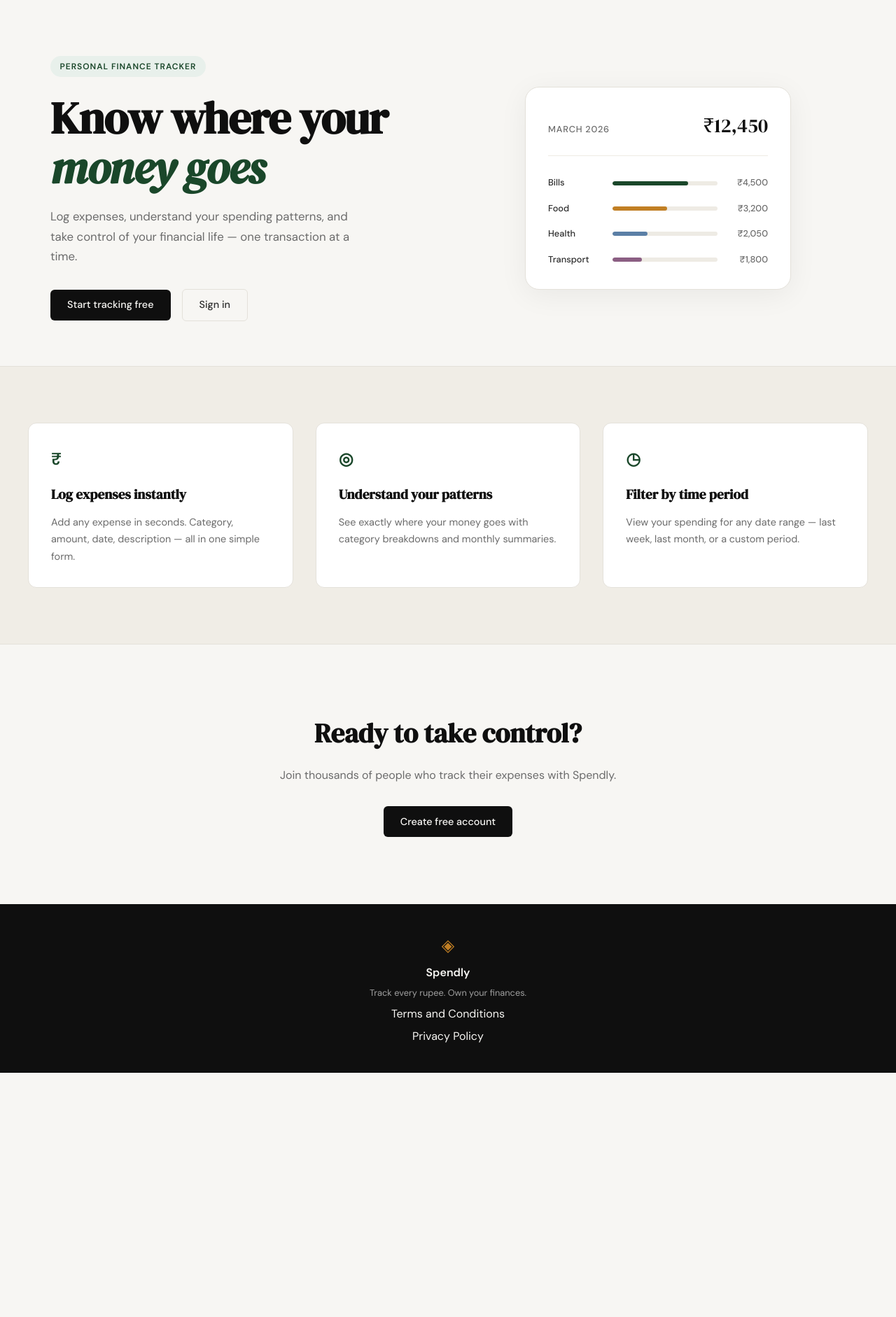
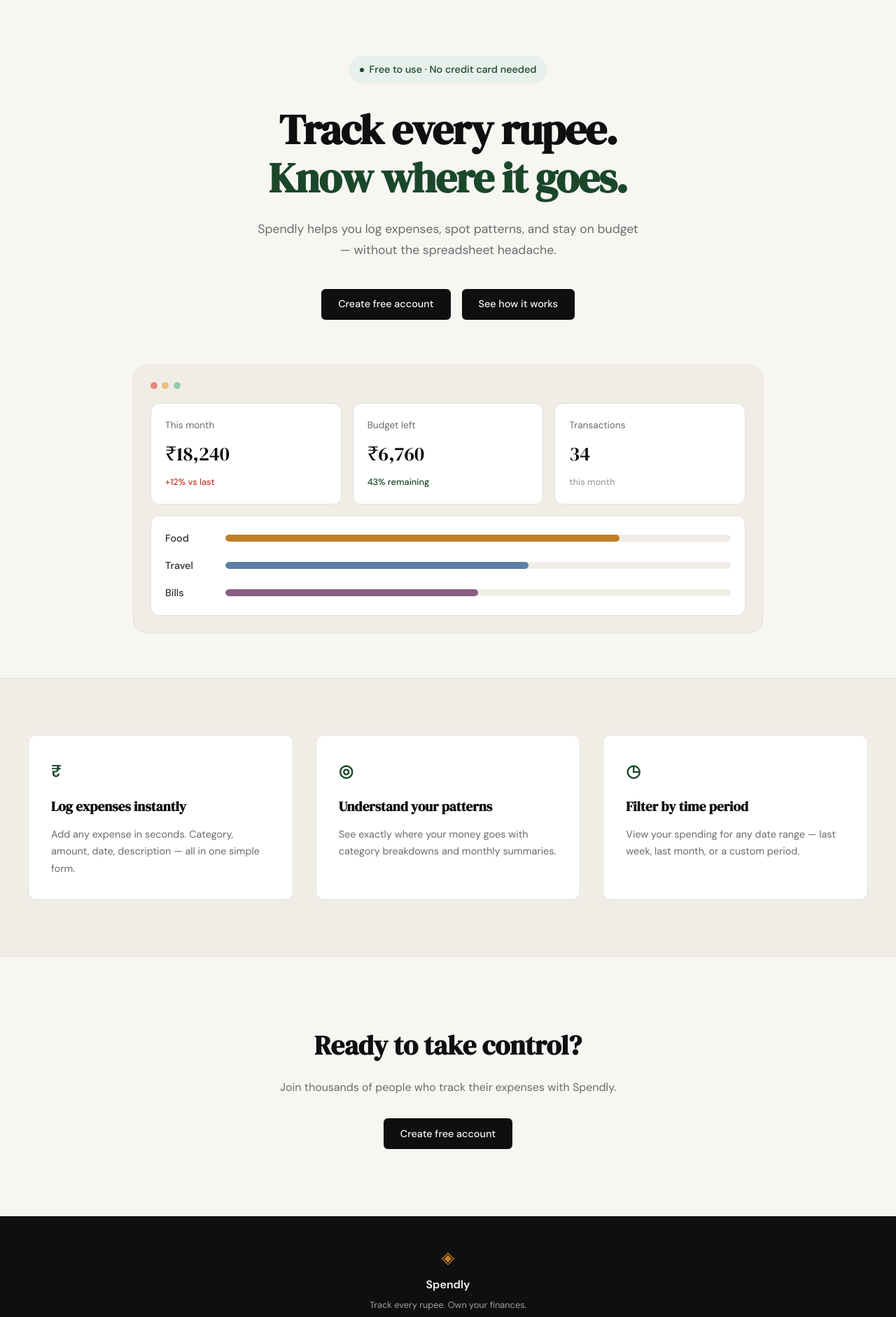
Before and after one commit to gurpreetnsrsel-cloud/spendly, a Flask app: page / in a window 1280 px wide. Shown: the part 61-1943 px from the top of the page at 70% size. Before the commit the page ends 1594 px from the top, so only its background shows below. Run offline with Flask 3, Linux system fonts and the light colour scheme.

Commit message:
landing: redesign hero section to match mockup

```diff
--- a/static/css/style.css
+++ b/static/css/style.css
@@ -125,53 +125,66 @@ a { color: inherit; text-decoration: none; }
 
 .hero {
     padding: 5rem 2rem 4rem;
-    display: grid;
-    grid-template-columns: 1fr 1fr;
-    gap: 4rem;
-    align-items: center;
     max-width: var(--max-width);
     margin: 0 auto;
+    text-align: center;
+}
+
+.hero-inner {
+    max-width: 720px;
+    margin: 0 auto;
+    display: flex;
+    flex-direction: column;
+    align-items: center;
 }
 
 .hero-badge {
-    display: inline-block;
+    display: inline-flex;
+    align-items: center;
+    gap: 0.5rem;
     background: var(--accent-light);
     color: var(--accent);
-    font-size: 0.75rem;
-    font-weight: 600;
-    letter-spacing: 0.08em;
-    text-transform: uppercase;
-    padding: 0.35rem 0.85rem;
+    font-size: 0.9rem;
+    font-weight: 500;
+    padding: 0.5rem 1rem;
     border-radius: 999px;
-    margin-bottom: 1.5rem;
+    margin-bottom: 2rem;
+}
+
+.hero-badge-dot {
+    width: 6px;
+    height: 6px;
+    border-radius: 50%;
+    background: var(--accent);
 }
 
 .hero-title {
     font-family: var(--font-display);
-    font-size: clamp(2.5rem, 5vw, 4rem);
-    line-height: 1.1;
+    font-size: clamp(2.5rem, 6vw, 3.75rem);
+    line-height: 1.15;
     letter-spacing: -0.02em;
     color: var(--ink);
-    margin-bottom: 1.25rem;
+    margin-bottom: 1.5rem;
 }
 
-.hero-title em {
-    font-style: italic;
+.hero-title-accent {
     color: var(--accent);
 }
 
 .hero-subtitle {
-    font-size: 1.05rem;
+    font-size: 1.1rem;
     color: var(--ink-muted);
     line-height: 1.7;
-    max-width: 460px;
-    margin-bottom: 2rem;
+    max-width: 560px;
+    margin-bottom: 2.5rem;
 }
 
 .hero-actions {
     display: flex;
     gap: 1rem;
     align-items: center;
+    justify-content: center;
+    margin-bottom: 4rem;
 }
 
 /* ------------------------------------------------------------------ */
@@ -184,77 +197,108 @@ a { color: inherit; text-decoration: none; }
 }
 
 .mock-card {
+    background: var(--paper-warm);
+    border: 1px solid var(--border);
+    border-radius: var(--radius-lg);
+    padding: 1.5rem;
+    width: 100%;
+    max-width: 900px;
+}
+
+.mock-card-dots {
+    display: flex;
+    gap: 0.4rem;
+    margin-bottom: 1.25rem;
+}
+
+.mock-dot {
+    width: 10px;
+    height: 10px;
+    border-radius: 50%;
+}
+
+.mock-dot-red { background: #e5877e; }
+.mock-dot-yellow { background: #e8c07d; }
+.mock-dot-green { background: #97cbb0; }
+
+.mock-stats {
+    display: grid;
+    grid-template-columns: repeat(3, 1fr);
+    gap: 1rem;
+    margin-bottom: 1rem;
+}
+
+.mock-stat {
     background: var(--paper-card);
     border: 1px solid var(--border);
-    border-radius: var(--radius-lg);
-    padding: 2rem;
-    width: 100%;
-    max-width: 380px;
-    box-shadow: 0 8px 40px rgba(0,0,0,0.06);
+    border-radius: var(--radius-md);
+    padding: 1.25rem;
+    display: flex;
+    flex-direction: column;
+    gap: 0.5rem;
+    text-align: left;
 }
 
-.mock-card-header {
-    display: flex;
-    justify-content: space-between;
-    align-items: baseline;
-    margin-bottom: 1.75rem;
-    padding-bottom: 1.25rem;
-    border-bottom: 1px solid var(--border-soft);
+.mock-stat-label {
+    font-size: 0.85rem;
+    color: var(--ink-muted);
 }
 
-.mock-label {
-    font-size: 0.8rem;
-    font-weight: 500;
-    color: var(--ink-muted);
-    text-transform: uppercase;
-    letter-spacing: 0.06em;
-}
-
-.mock-total {
+.mock-stat-value {
     font-family: var(--font-display);
     font-size: 1.75rem;
     color: var(--ink);
 }
 
-.mock-bars { display: flex; flex-direction: column; gap: 1rem; }
+.mock-stat-change {
+    font-size: 0.8rem;
+    font-weight: 500;
+}
+
+.mock-stat-negative { color: var(--danger); }
+.mock-stat-positive { color: var(--accent); }
+.mock-stat-muted { color: var(--ink-faint); }
+
+.mock-bars-card {
+    background: var(--paper-card);
+    border: 1px solid var(--border);
+    border-radius: var(--radius-md);
+    padding: 1.25rem;
+    display: flex;
+    flex-direction: column;
+    gap: 1rem;
+}
 
 .mock-bar-row {
     display: grid;
-    grid-template-columns: 80px 1fr 60px;
+    grid-template-columns: 70px 1fr;
     align-items: center;
-    gap: 0.75rem;
+    gap: 1rem;
 }
 
 .mock-cat {
-    font-size: 0.8rem;
+    font-size: 0.9rem;
     font-weight: 500;
     color: var(--ink-soft);
+    text-align: left;
 }
 
 .mock-bar-track {
-    height: 6px;
-    background: var(--border-soft);
+    height: 10px;
+    background: var(--paper-warm);
     border-radius: 999px;
     overflow: hidden;
 }
 
 .mock-bar {
     height: 100%;
-    background: var(--accent);
     border-radius: 999px;
     transition: width 0.6s ease;
 }
 
-.mock-bar-2 { background: var(--accent-2); }
-.mock-bar-3 { background: #5b7fa6; }
-.mock-bar-4 { background: #8b5e83; }
-
-.mock-amt {
-    font-size: 0.8rem;
-    font-weight: 500;
-    color: var(--ink-muted);
-    text-align: right;
-}
+.mock-bar-food { background: var(--accent-2); }
+.mock-bar-travel { background: #5b7fa6; }
+.mock-bar-bills { background: #8b5e83; }
 
 /* ------------------------------------------------------------------ */
 /* Buttons                                                             */
@@ -554,14 +598,8 @@ a { color: inherit; text-decoration: none; }
 /* ------------------------------------------------------------------ */
 
 @media (max-width: 900px) {
-    .hero {
-        grid-template-columns: 1fr;
-        text-align: center;
-    }
-
     .hero-subtitle { max-width: 100%; }
-    .hero-actions { justify-content: center; }
-    .hero-visual { display: none; }
+    .mock-stats { grid-template-columns: 1fr; }
 
     .features-inner { grid-template-columns: 1fr; }
 }
--- a/templates/landing.html
+++ b/templates/landing.html
@@ -6,55 +6,62 @@
 
 <section class="hero">
     <div class="hero-inner">
-        <div class="hero-badge">Personal Finance Tracker</div>
+        <div class="hero-badge"><span class="hero-badge-dot"></span>Free to use · No credit card needed</div>
         <h1 class="hero-title">
-            Know where your<br>
-            <em>money goes</em>
+            Track every rupee.<br>
+            <span class="hero-title-accent">Know where it goes.</span>
         </h1>
         <p class="hero-subtitle">
-            Log expenses, understand your spending patterns,
-            and take control of your financial life —
-            one transaction at a time.
+            Spendly helps you log expenses, spot patterns, and stay
+            on budget — without the spreadsheet headache.
         </p>
         <div class="hero-actions">
-            <a href="{{ url_for('register') }}" class="btn-primary">Start tracking free</a>
-            <a href="{{ url_for('login') }}" class="btn-ghost">Sign in</a>
+            <a href="{{ url_for('register') }}" class="btn-primary">Create free account</a>
+            <a href="#" class="btn-primary">See how it works</a>
         </div>
     </div>
     <div class="hero-visual">
         <div class="mock-card">
-            <div class="mock-card-header">
-                <span class="mock-label">March 2026</span>
-                <span class="mock-total">₹12,450</span>
+            <div class="mock-card-dots">
+                <span class="mock-dot mock-dot-red"></span>
+                <span class="mock-dot mock-dot-yellow"></span>
+                <span class="mock-dot mock-dot-green"></span>
             </div>
-            <div class="mock-bars">
+            <div class="mock-stats">
+                <div class="mock-stat">
+                    <span class="mock-stat-label">This month</span>
+                    <span class="mock-stat-value">₹18,240</span>
+                    <span class="mock-stat-change mock-stat-negative">+12% vs last</span>
+                </div>
+                <div class="mock-stat">
+                    <span class="mock-stat-label">Budget left</span>
+                    <span class="mock-stat-value">₹6,760</span>
+                    <span class="mock-stat-change mock-stat-positive">43% remaining</span>
+                </div>
+                <div class="mock-stat">
+                    <span class="mock-stat-label">Transactions</span>
+                    <span class="mock-stat-value">34</span>
+                    <span class="mock-stat-change mock-stat-muted">this month</span>
+                </div>
+            </div>
+            <div class="mock-bars-card">
+                <div class="mock-bar-row">
+                    <span class="mock-cat">Food</span>
+                    <div class="mock-bar-track">
+                        <div class="mock-bar mock-bar-food" style="width: 78%"></div>
+                    </div>
+                </div>
+                <div class="mock-bar-row">
+                    <span class="mock-cat">Travel</span>
+                    <div class="mock-bar-track">
+                        <div class="mock-bar mock-bar-travel" style="width: 60%"></div>
+                    </div>
+                </div>
                 <div class="mock-bar-row">
                     <span class="mock-cat">Bills</span>
                     <div class="mock-bar-track">
-                        <div class="mock-bar" style="width: 72%"></div>
+                        <div class="mock-bar mock-bar-bills" style="width: 50%"></div>
                     </div>
-                    <span class="mock-amt">₹4,500</span>
-                </div>
-                <div class="mock-bar-row">
-                    <span class="mock-cat">Food</span>
-                    <div class="mock-bar-track">
-                        <div class="mock-bar mock-bar-2" style="width: 52%"></div>
-                    </div>
-                    <span class="mock-amt">₹3,200</span>
-                </div>
-                <div class="mock-bar-row">
-                    <span class="mock-cat">Health</span>
-                    <div class="mock-bar-track">
-                        <div class="mock-bar mock-bar-3" style="width: 33%"></div>
-                    </div>
-                    <span class="mock-amt">₹2,050</span>
-                </div>
-                <div class="mock-bar-row">
-                    <span class="mock-cat">Transport</span>
-                    <div class="mock-bar-track">
-                        <div class="mock-bar mock-bar-4" style="width: 28%"></div>
-                    </div>
-                    <span class="mock-amt">₹1,800</span>
                 </div>
             </div>
         </div>
```
